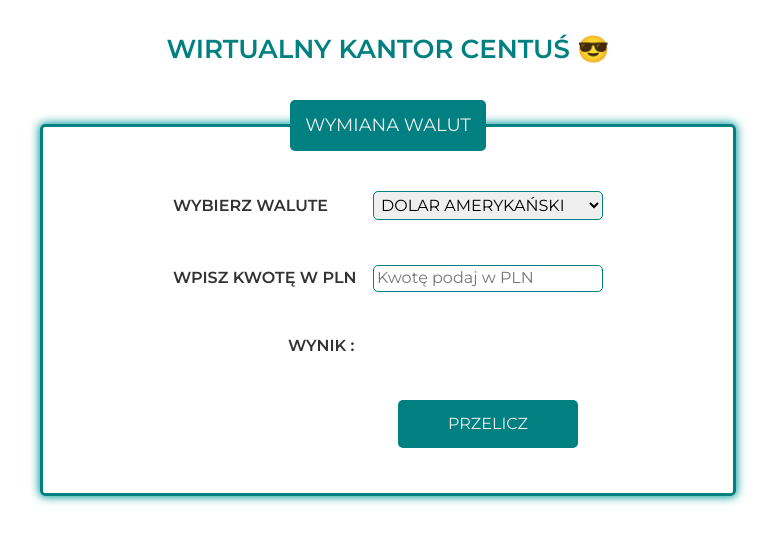
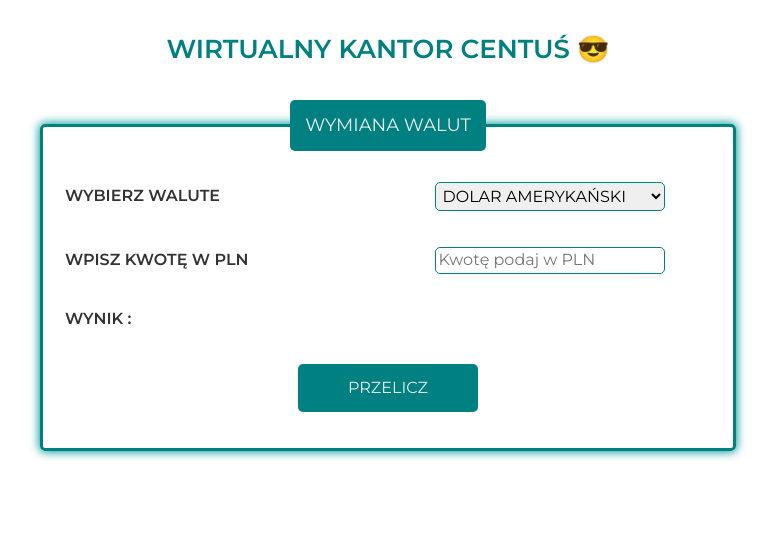
Before and after one commit to HiTymek/currency-converter-react, a React (Create React App) app: page / in a window 1280 px wide. Shown: the top 542 px of the page, without its empty margins (252-1027 px from the left). Built offline with nearby package versions, Linux system fonts and the light colour scheme.

Commit message:
add new styling to form and now last paragraph is centred

```diff
--- a/src/App/Form/Paragraph/style.css
+++ b/src/App/Form/Paragraph/style.css
@@ -1,13 +1,19 @@
 .form__paragraph {
+    display: grid;
+    grid-template-columns: 1fr 1fr;
+    justify-items: center;
     padding: 10px;
-    margin: 25px 0;
     text-align: center;
     font-weight: 700;
 }
 
+.form__paragraph--centred {
+    grid-template-columns: 1fr;
+}
+
 .form__label {
-    display: inline-block;
-    width: 200px;
+    align-self: center;
+    justify-self: left;
     text-align: left;
     color: #333;
     font-weight: 700;
--- a/src/App/Form/index.js
+++ b/src/App/Form/index.js
@@ -60,9 +60,11 @@ const Form = ({ legend }) => {
                     </strong>
                 </Paragraph>
 
-                <Paragraph>
+                <p
+                    className="form__paragraph form__paragraph--centred"
+                >
                     <CountButton />
-                </Paragraph>
+                </p>
 
             </fieldset>
 
```
